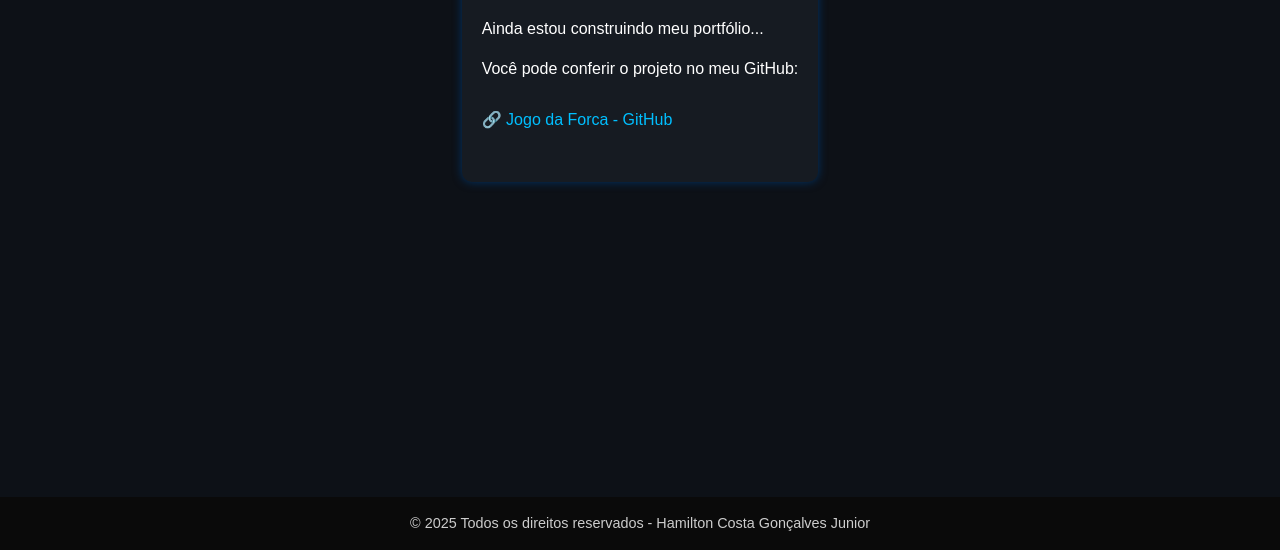
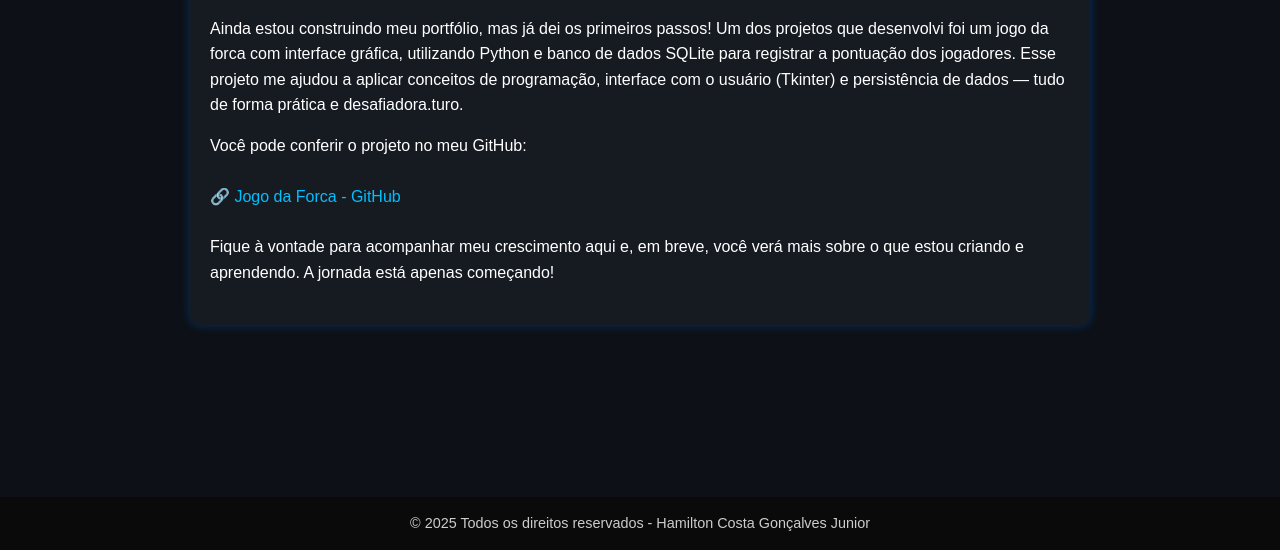
Before and after one commit to HamiltonCosta/TrabalhoAplicacoesWeb, a plain HTML site: page portfolio.html in a window 1280 px wide. Shown: the part 250-800 px from the top of the page. Drawn offline with Linux system fonts and the light colour scheme.

Commit message:
Mudança nos códigos e nos comentários

```diff
--- a/portfolio.html
+++ b/portfolio.html
@@ -3,7 +3,7 @@
 <head>
     <meta charset="UTF-8">
     <meta name="viewport" content="width=device-width, initial-scale=1.0">
-    <title>Portfólio Pessoal</title>
+    <title>Portfólio</title>
     <link rel="stylesheet" href="style.css">
 </head>
 <body>
@@ -24,12 +24,20 @@
         <!-- Apresentação de projetos -->
         <h2>Portfólio</h2>
         <br>
-        <p>Ainda estou construindo meu portfólio...</p>
+        <p>Ainda estou construindo meu portfólio, mas já dei os primeiros passos!
+
+            Um dos projetos que desenvolvi foi um jogo da forca com interface gráfica,
+             utilizando Python e banco de dados SQLite para registrar a pontuação dos jogadores.
+              Esse projeto me ajudou a aplicar conceitos de programação, interface com o usuário (Tkinter)
+               e persistência de dados — tudo de forma prática e desafiadora.turo.</p>
         <p>Você pode conferir o projeto no meu GitHub:</p>
         <p>
             <!-- Link para o GitHub com o projeto do jogo da forca -->
             <a href="https://github.com/HamiltonCosta/jogoForca" target="_blank" rel="noopener noreferrer">🔗 Jogo da Forca - GitHub</a>
         </p>
+        <p>Fique à vontade para acompanhar meu crescimento aqui e,
+             em breve, você verá mais sobre o que estou criando e aprendendo.
+              A jornada está apenas começando!</p>
     </main>
     <footer>
         <!-- Rodapé com direitos autorais -->
--- a/style.css
+++ b/style.css
@@ -101,7 +101,7 @@ main a {
     margin: 10px 0;
 }
 
-/* Responsividade para telas pequenas/mobile */
+/* Responsividade para telas pequenas */
 @media (max-width: 600px) {
     body {
         font-size: 15px;
```
Also changed, not shown: about.html (+7 -2 lines), education.html (+2 -2 lines), index.html (+1 -1 lines).
